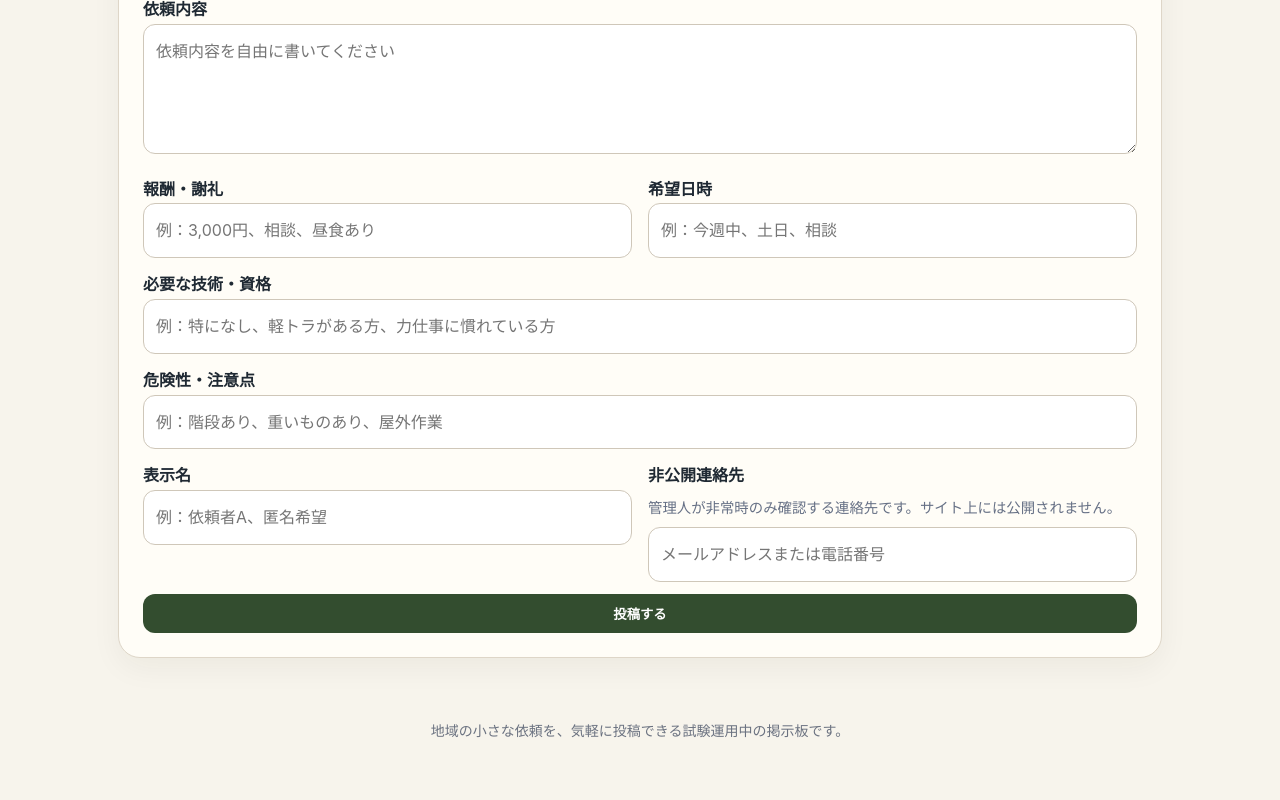
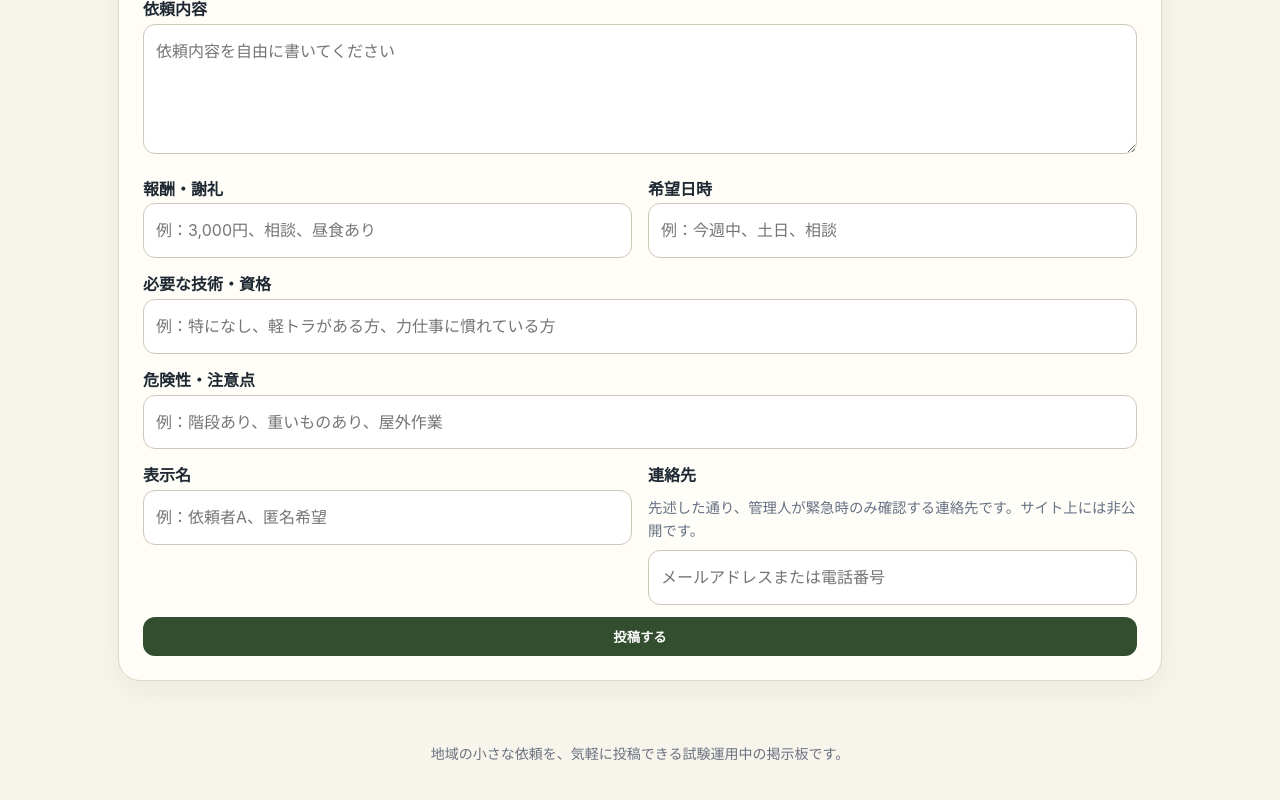
Before and after one commit to free-request-board/free-request-board, a Next.js app in the folder free-request-board-initial/: page /new in a window 1280 px wide. Shown: the part 788-1588 px from the top of the page. Built offline with nearby package versions, Linux system fonts and the light colour scheme.

Commit message:
Update request-form.tsx

```diff
--- a/free-request-board-initial/app/new/request-form.tsx
+++ b/free-request-board-initial/app/new/request-form.tsx
@@ -115,9 +115,9 @@ export default function NewRequestForm() {
 
         <div>
           <label>
-            非公開連絡先
+            連絡先
             <span className="field-help">
-              管理人が非常時のみ確認する連絡先です。サイト上には公開されません。
+              先述した通り、管理人が緊急時のみ確認する連絡先です。サイト上には非公開です。
             </span>
           </label>
           <input
```
